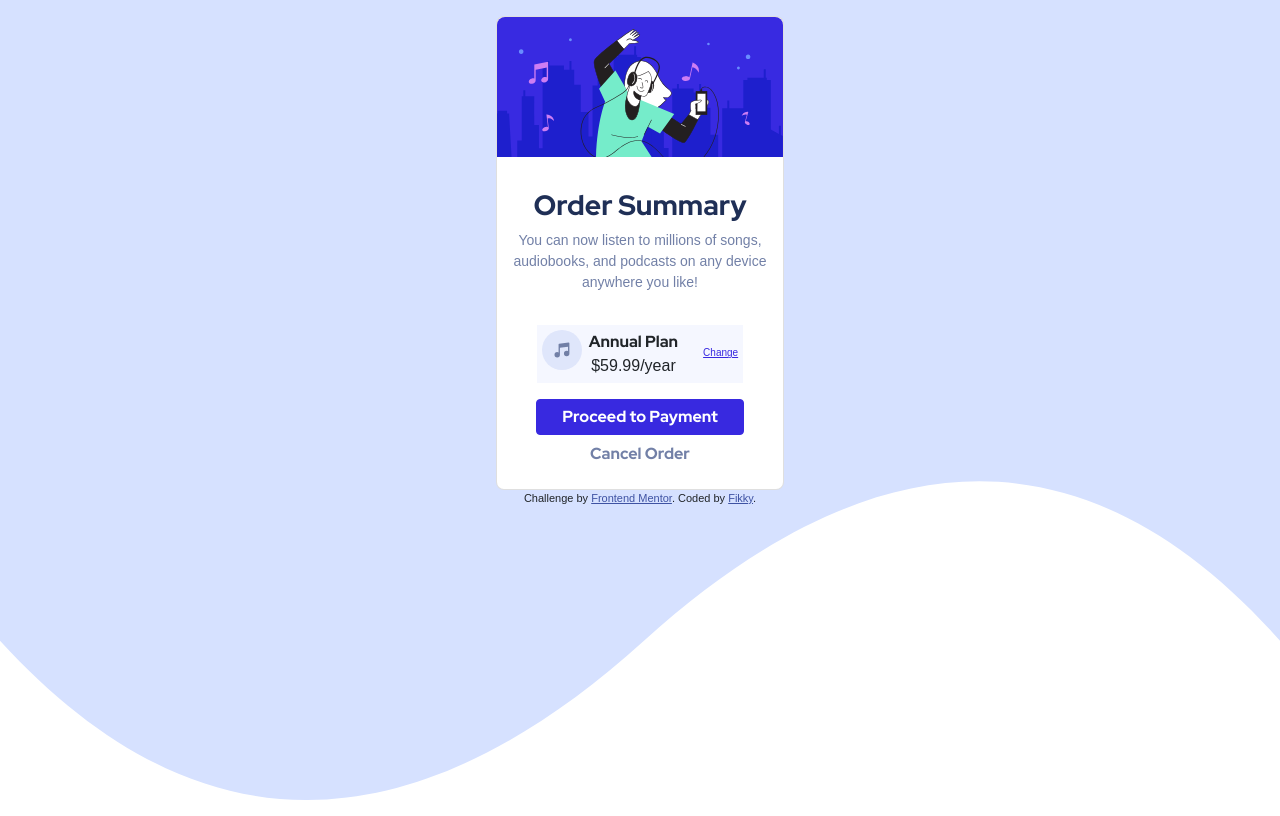
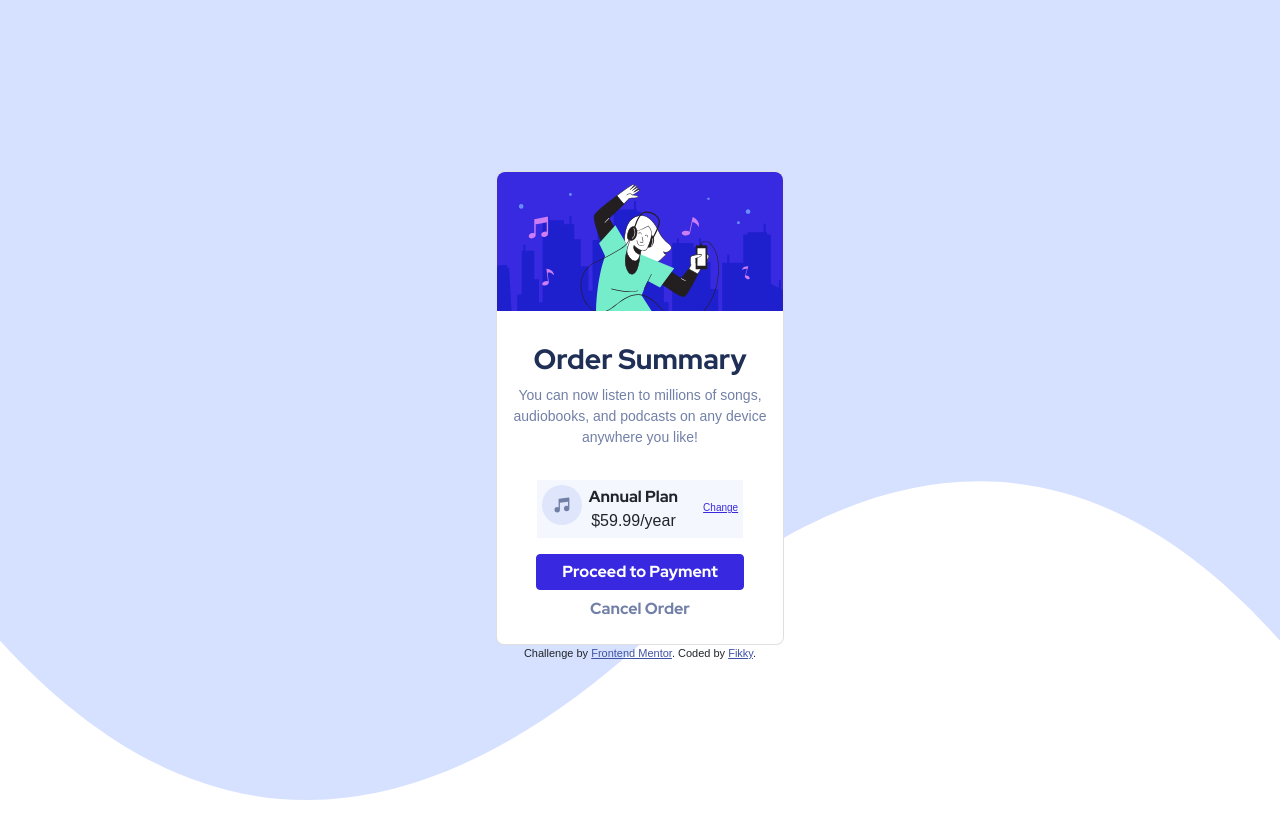
Before and after one commit to fikky123/fikky123.github.io, a plain HTML site: page index.html in a window 1280 px wide. Drawn offline with Linux system fonts and the light colour scheme; a web font is replaced by a local one.

Commit message:
styling fix

```diff
--- a/assets/css/main.scss
+++ b/assets/css/main.scss
@@ -41,7 +41,9 @@ $color-bright-blue: hsl(245, 75%, 52%);
 .text-small{
     font-size: 14px;
 }
-.attribution { font-size: 11px; text-align: center; }
+.attribution { font-size: 11px;
+    //text-align: center;
+}
 .attribution a { color: hsl(228, 45%, 44%); }
 
 body{
@@ -49,6 +51,10 @@ body{
     background-image: url(/assets/images/pattern-background-desktop.svg);
     background-repeat: no-repeat;
     background-size: 100% 100%;
+    overflow:hidden;
+}
+main{
+    height: 100vh;
 }
 html {
     height: 100%
--- a/index.html
+++ b/index.html
@@ -9,12 +9,13 @@
   <title>Frontend Mentor | Order summary card</title>
 </head>
 <body>
-  <div class="container mt-3">
-    <div class="row justify-content-center">
+  <main>
+    <div class="container mt-3 h-100 d-flex justify-content-center align-items-center flex-column" >
+      <div class="row">
         <div class="card p-0" style="width: 18rem;">
           <img src="/assets/images/illustration-hero.svg" class="card-img-top p-0 rounded-top" alt="illustration-hero">
           <div class="card-body text-center">
-          <h3 class="card-title fw-bold mt-3">Order Summary</h3>
+            <h1 class="card-title h3 fw-bold mt-3">Order Summary</h1>
             <p class="card-text text-color-desaturated-blue text-small">You can now listen to millions of songs, audiobooks, and podcasts on any
               device anywhere you like!</p>
               <div class="d-flex justify-content-between card-between">
@@ -32,11 +33,12 @@
           </div>
         </div>
       </div>
-    <div class="attribution">
+      <div class="attribution d-inline">
         Challenge by <a href="https://www.frontendmentor.io?ref=challenge" target="_blank">Frontend Mentor</a>.
         Coded by <a href="#">Fikky</a>.
       </div>
     </div>
+  </main>
   <script src="assets/bootstrap5/js/bootstrap.min.js"></script>
 </body>
 </html>
```
Also changed, not shown: assets/css/main.css. Lines whose indentation alone changed are shown as unchanged.
